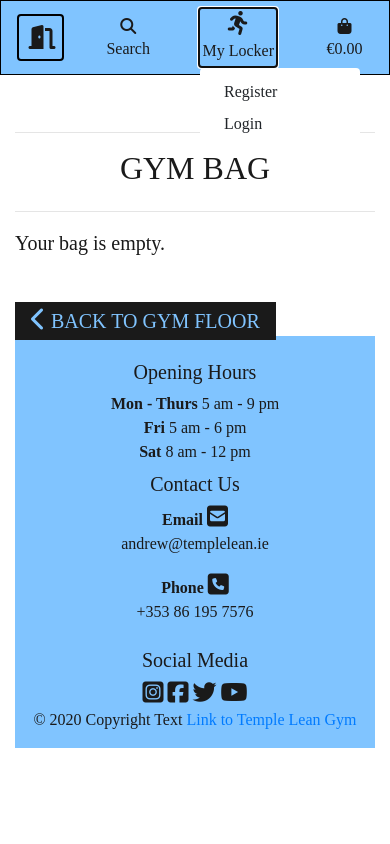
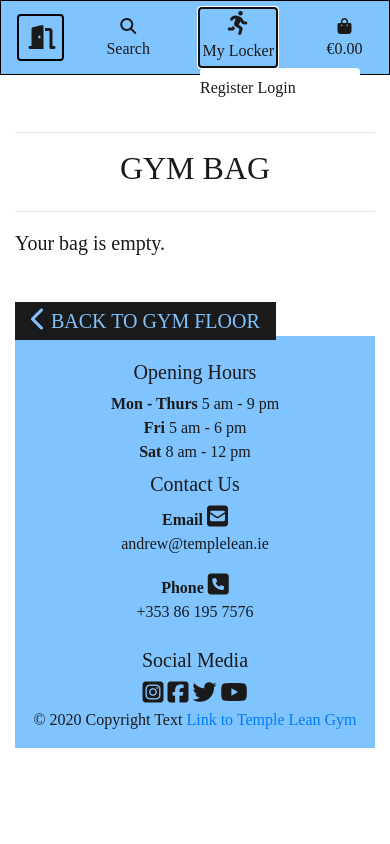
Before and after one commit to Andrew-code2020/ms4, a Django app: page /bag/ in a window 390 px wide, after a click on "My Locker". Run offline with Django 3.2, Linux system fonts and the light colour scheme; some libraries are stand-ins or nearby versions; some web fonts are replaced.

Commit message:
mobile dropdown when signed in made mobile friendly

```diff
--- a/static/css/base.css
+++ b/static/css/base.css
@@ -79,6 +79,10 @@ i {
 
 .navbar-toggler {
     border: 2px solid black !important;
+}
+
+a.dropdown-item-sm{
+    color:#1a1a1a;
 }
 
 /*---Hover---*/
--- a/templates/includes/mobile-top-header.html
+++ b/templates/includes/mobile-top-header.html
@@ -33,13 +33,13 @@
         <div class="dropdown-menu border-0" aria-labelledby="user-options">
             {% if request.user.is_authenticated %}
             {% if request.user.is_superuser %}
-            <a href="{% url 'add_product' %}" class="dropdown-item">Manage Temple Lean</a>
+            <a href="{% url 'add_product' %}" class="dropdown-item-sm">Manage Temple Lean</a>
             {% endif %}
-            <a href="" class="dropdown-item">My Profile</a>
-            <a href="{% url 'account_logout' %}" class="dropdown-item">Logout</a>
+            <a href="" class="dropdown-item-sm">My Profile</a>
+            <a href="{% url 'account_logout' %}" class="dropdown-item-sm">Logout</a>
             {% else %}
-            <a href="{% url 'account_signup' %}" class="dropdown-item">Register</a>
-            <a href="{% url 'account_login' %}" class="dropdown-item">Login</a>
+            <a href="{% url 'account_signup' %}" class="dropdown-item-sm">Register</a>
+            <a href="{% url 'account_login' %}" class="dropdown-item-sm">Login</a>
             {% endif %}
         </div>
 </li>
```
